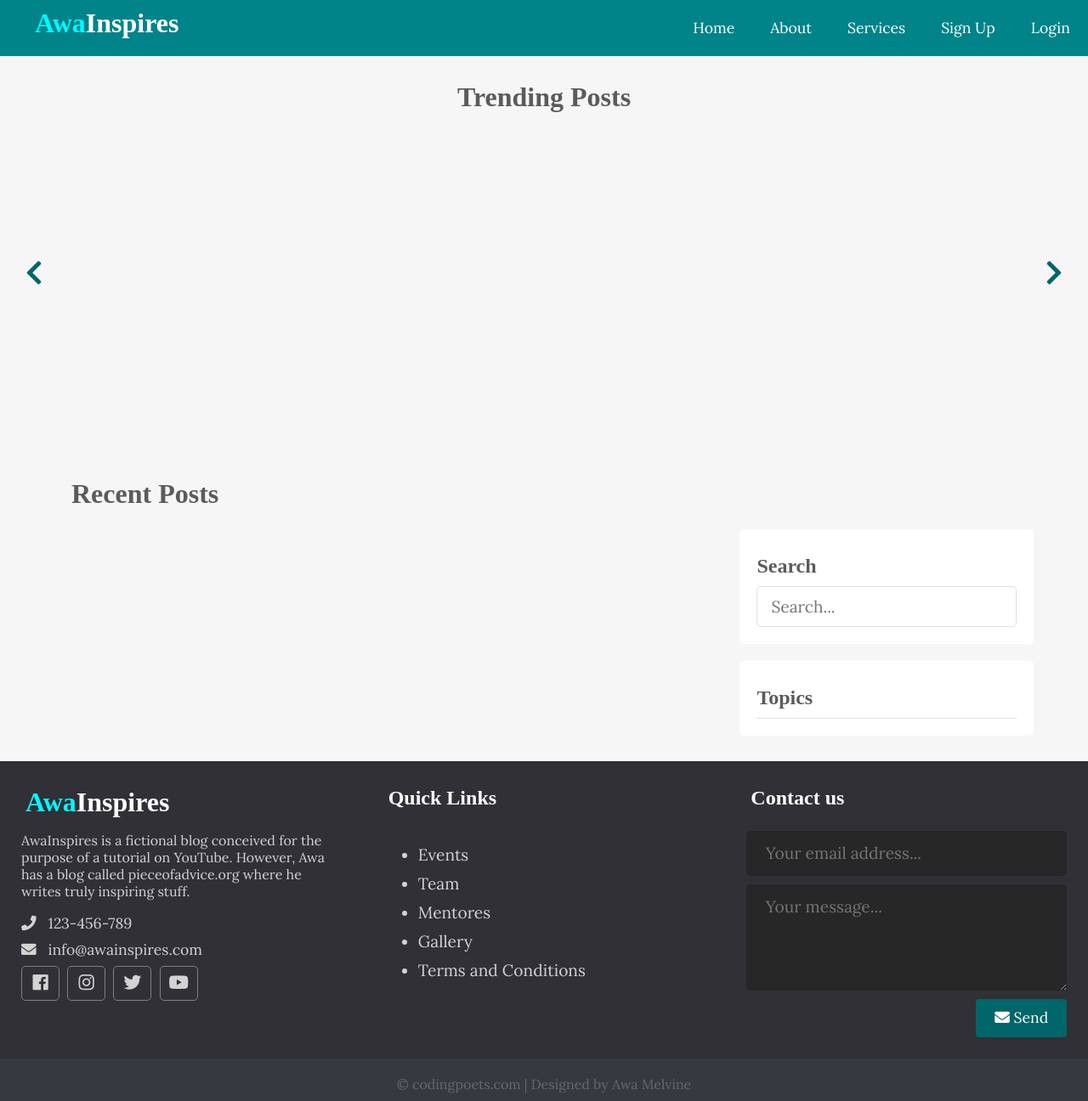
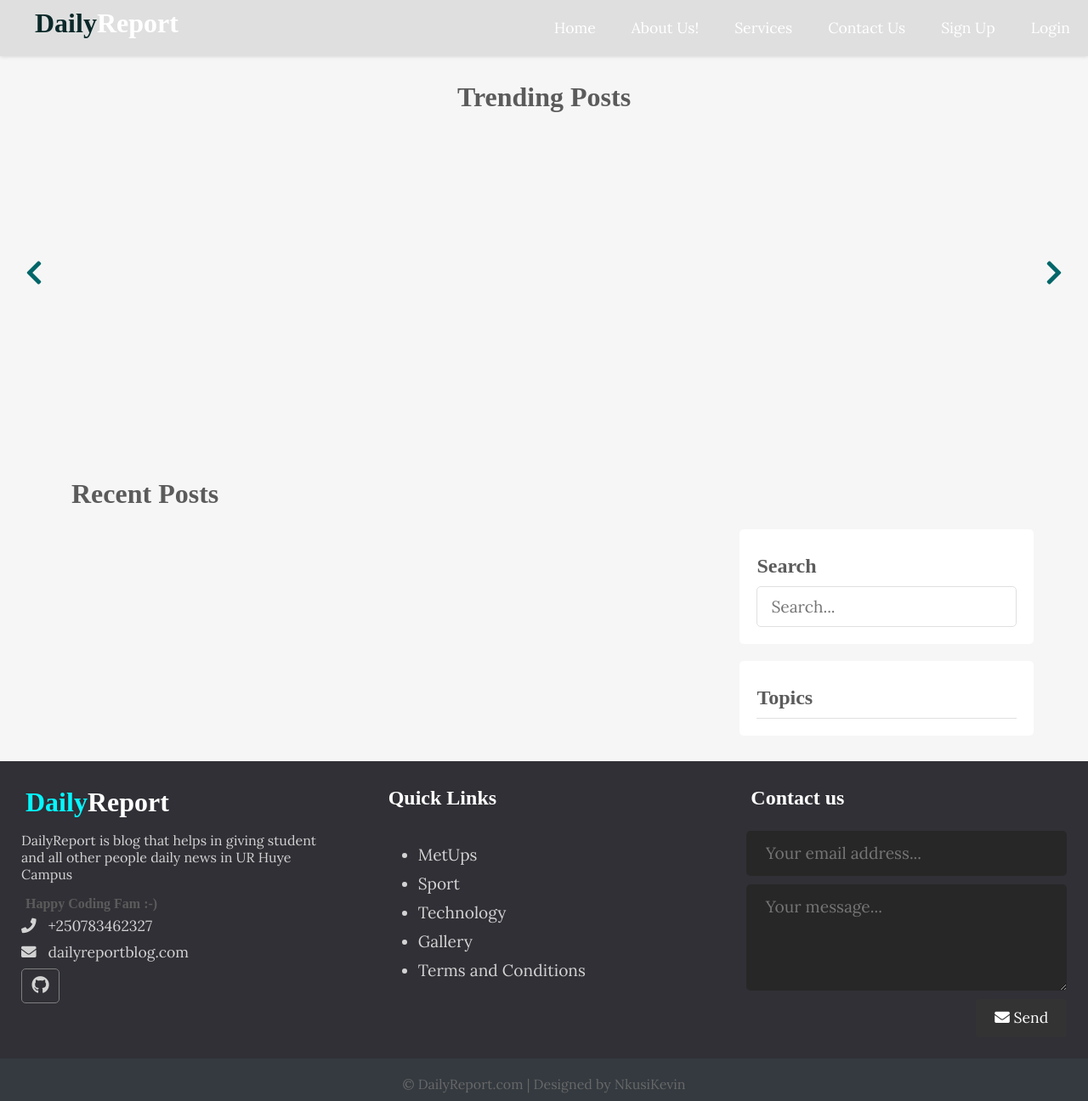
Before and after one commit to nkusikevin/SchoolBlogProject, a PHP site: page / in a window 1280 px wide. Shown: the whole page at 85% size. Run offline with PHP 8.4, Linux system fonts and the light colour scheme; data that the repository does not hold is empty; some libraries are stand-ins or nearby versions; some web fonts are replaced.

Commit message:
realproject

```diff
--- a/app/includes/footer.php
+++ b/app/includes/footer.php
@@ -3,20 +3,18 @@
     <div class="footer-content">
 
       <div class="footer-section about">
-        <h1 class="logo-text"><span>Awa</span>Inspires</h1>
+        <h1 class="logo-text"><span>Daily</span>Report</h1>
         <p>
-          AwaInspires is a fictional blog conceived for the purpose of a tutorial on YouTube.
-          However, Awa has a blog called pieceofadvice.org where he writes truly inspiring stuff.
+          DailyReport is blog that helps in giving student and all other people daily news
+          in UR Huye Campus
         </p>
+        <h4>Happy Coding Fam :-)</h4>
         <div class="contact">
-          <span><i class="fas fa-phone"></i> &nbsp; 123-456-789</span>
-          <span><i class="fas fa-envelope"></i> &nbsp; info@awainspires.com</span>
+          <span><i class="fas fa-phone"></i> &nbsp; +250783462327</span>
+          <span><i class="fas fa-envelope"></i> &nbsp; dailyreportblog.com</span>
         </div>
         <div class="socials">
-          <a href="#"><i class="fab fa-facebook"></i></a>
-          <a href="#"><i class="fab fa-instagram"></i></a>
-          <a href="#"><i class="fab fa-twitter"></i></a>
-          <a href="#"><i class="fab fa-youtube"></i></a>
+          <a href="https://github.com/nkusikevin/"><i class="fab fa-github"></i></a>
         </div>
       </div>
 
@@ -25,13 +23,13 @@
         <br>
         <ul>
           <a href="#">
-            <li>Events</li>
+            <li>MetUps</li>
           </a>
           <a href="#">
-            <li>Team</li>
+            <li>Sport</li>
           </a>
           <a href="#">
-            <li>Mentores</li>
+            <li>Technology</li>
           </a>
           <a href="#">
             <li>Gallery</li>
@@ -58,7 +56,7 @@
     </div>
 
     <div class="footer-bottom">
-      &copy; codingpoets.com | Designed by Awa Melvine
+      &copy; DailyReport.com | Designed by NkusiKevin
     </div>
   </div>
   <!-- // footer -->
--- a/app/includes/header.php
+++ b/app/includes/header.php
@@ -1,13 +1,13 @@
 <header>
     <a href="<?php echo BASE_URL . '/index.php' ?>" class="logo">
-      <h1 class="logo-text"><span>Awa</span>Inspires</h1>
+      <h1 class="logo-text"><span>Daily</span>Report</h1>
     </a>
     <i class="fa fa-bars menu-toggle"></i>
     <ul class="nav">
       <li><a href="<?php echo BASE_URL . '/index.php' ?>">Home</a></li>
-      <li><a href="#">About</a></li>
+      <li><a href="#">About Us!</a></li>
       <li><a href="#">Services</a></li>
-
+      <li><a href="#">Contact Us</a></li>
       <?php if (isset($_SESSION['id'])): ?>
         <li>
           <a href="#">
--- a/assets/css/style.css
+++ b/assets/css/style.css
@@ -35,7 +35,7 @@ a {
 
 .btn {
   padding: 0.5rem 1rem;
-  background: #006669;
+  background: #333;
   color: white;
   border: 1px solid transparent;
   border-radius: 0.25rem;
@@ -89,8 +89,9 @@ a {
 /* NAVBAR */
 
 header {
-  background: #008489;
+  background: #dfdfdf;
   height: 66px;
+  box-shadow:0 0 5px 0 #ccc;
 }
 
 header * {
@@ -109,7 +110,7 @@ header .logo-text {
 }
 
 header .logo-text span {
-  color: #05f7ff;
+  color: #0a2829;
 }
 
 header ul {
```
